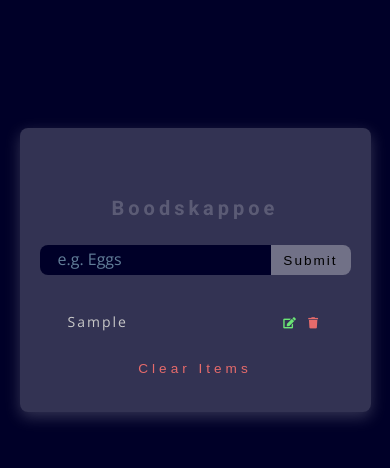
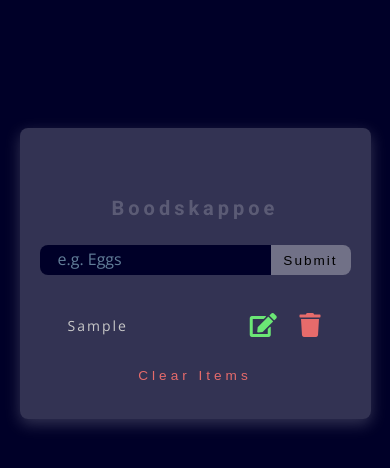
Before and after one commit to ItsStarkJr/grocery_app, a plain HTML site: page index.html in a window 390 px wide. Both pictures are taken after typing "Sample" into the empty fields and a click on the button "Submit". Drawn offline with nearby package versions, Linux system fonts and the light colour scheme.

Commit message:
Improved button sizes for mobile use.

```diff
--- a/styles.css
+++ b/styles.css
@@ -291,8 +291,9 @@ Grocery List
   background: transparent;
   border-color: transparent;
   cursor: pointer;
-  font-size: 0.7rem;
-  margin: 0 0.15rem;
+  font-size: 1.5rem;
+  margin: 0;
+  margin-left: 15;
   transition: var(--transition);
 }
 .edit-btn {
```
